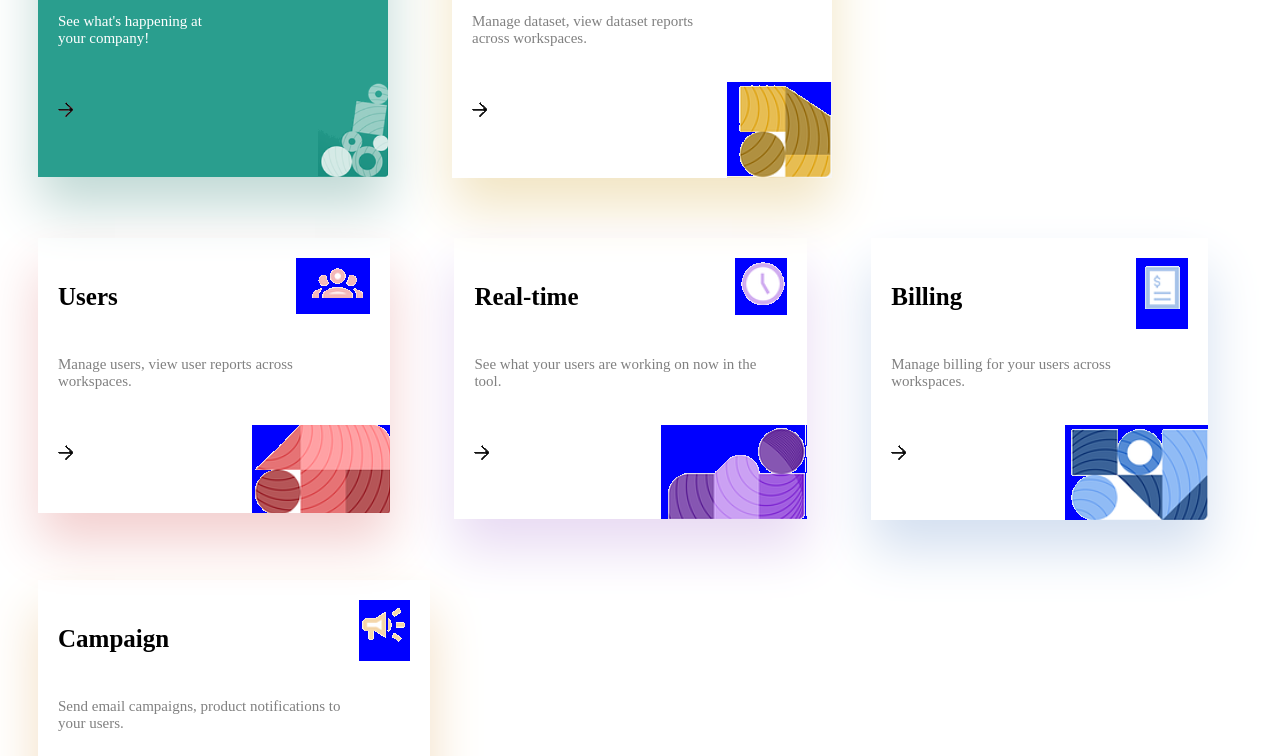
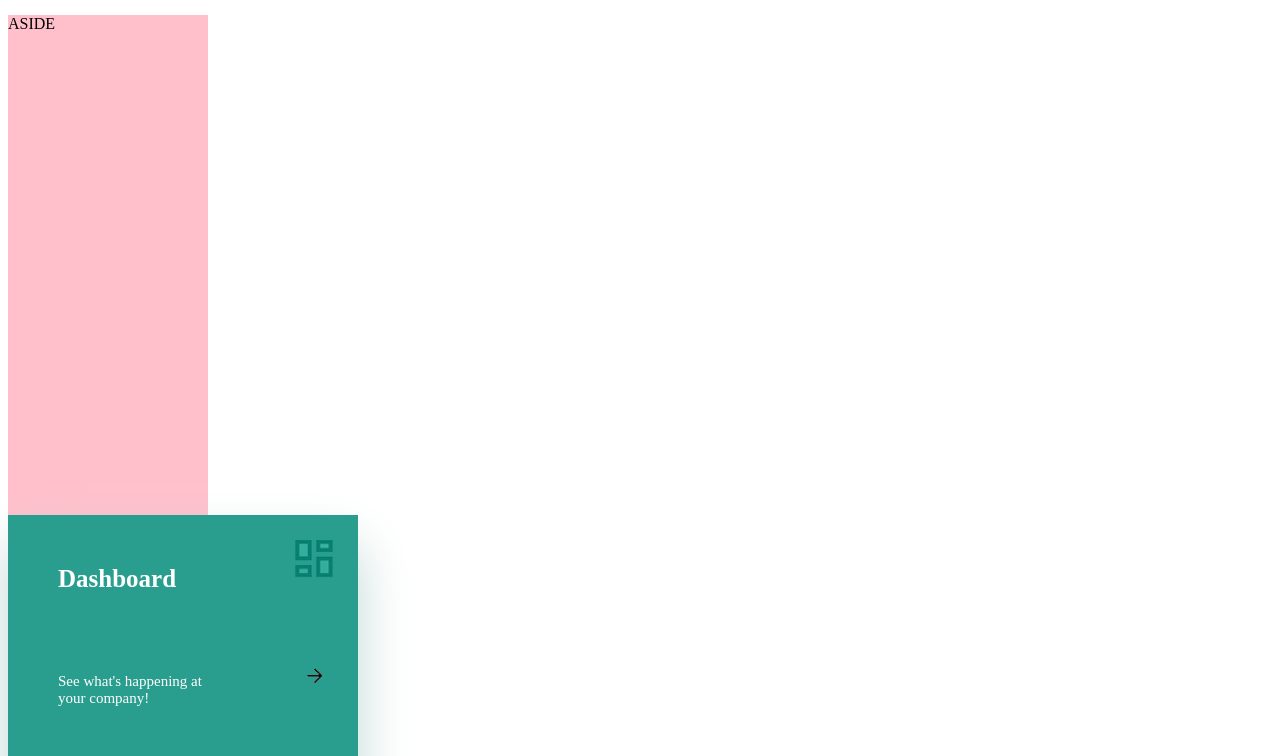
Before and after one commit to RasaZuk/good-morning, a website: page index.html in a window 1280 px wide. Shown: the part 188-944 px from the top of the page. Drawn offline with Linux system fonts and the light colour scheme.

Commit message:
CSS file

```diff
--- /dev/null
+++ b/css/main.css
@@ -0,0 +1,23 @@
+body {
+    display: inline-block;
+    width: 100px;
+}
+
+aside {
+    background-color: pink;
+    width: 200px;
+    height: 500px;
+    display: inline-block;
+
+
+}
+div {
+    display: inline-block;
+    width: 350px;
+
+}
+
+p {
+    display: inline-block;
+    margin: 30px;
+}
--- a/index.html
+++ b/index.html
@@ -5,13 +5,14 @@
     <meta charset="UTF-8">
     <meta name="viewport" content="width=device-width, initial-scale=1.0">
     <title>Document</title>
+    <link rel="stylesheet" href="./css/main.css">
 </head>
-<div style="color: black; font-size: 40px; font-family: Arial, Helvetica, sans-serif;">Good morning, Rasa!</div>
+<p style="color: black; font-size: 40px; font-family: Arial, Helvetica, sans-serif;">Good morning, Rasa!</p>
 
 <body>
-    <div style="display: inline inline-block; width: 100;">
 
-        <div style="display: inline-block; width: 350px; margin: 30px; box-shadow: 0 30px 50px rgb(192, 217, 213); background-color: rgb(42, 158, 142);">
+    <aside>ASIDE</aside>
+    <div style="box-shadow: 0 30px 50px rgb(192, 217, 213); background-color: rgb(42, 158, 142);">
         <h1 style="float: right; margin: 20px;"><img src="./images/dashboard_ikona.png" alt=""></h1>
         <p style="padding-left: 20px; padding-top: 20px; font-size: 25px; color: white; font-weight: 700;">Dashboard</h1>
         <p style="width: 50%; padding: 20px; font-size: 15px; color: white;">See what's happening at your company!</p>
@@ -19,44 +20,44 @@
         <img style="width: 20%; float: right;" src="/images/dashboard_paveikslelis.png" alt="">
     </div>
 
-        <div style="display: inline-block; margin: 30px; box-shadow: 0 30px 50px rgb(242, 229, 195);">
-            <h1 style="float: right; margin: 20px; background-color: blue;"><img src="./images/datasets_ikona.png" alt=""></h1>
+    <div style=" box-shadow: 0 30px 50px rgb(242, 229, 195);">
+        <h1 style="float: right; margin: 20px;"><img src="./images/datasets_ikona.png" alt=""></h1>
         <p style="padding-left: 20px; padding-top: 20px; font-size: 25px; color: black; font-weight: 700;">Datasets</h1>
         <p style="width: 60%; padding: 20px; font-size: 15px; color: grey;">Manage dataset, view dataset reports across workspaces.</p>
         <img style="padding: 20px;" src="./images/juoda-rodykle.png" alt="">
-            <img style="background-color: blue; float: right;" src="/images/datasets_paveikslelis.png" alt="">
+        <img style="float: right;" src="/images/datasets_paveikslelis.png" alt="">
     </div>
 
-        <div style="display: inline-block; margin: 30px; box-shadow: 0 30px 50px rgb(243, 207, 207);">
-            <h1 style="float: right; margin: 20px; background-color: blue;"><img src="/images/users_ikona.png" alt=""></h1>
+    <div style="box-shadow: 0 30px 50px rgb(243, 207, 207);">
+        <h1 style="float: right; margin: 20px;"><img src="/images/users_ikona.png" alt=""></h1>
         <p style="padding-left: 20px; padding-top: 20px; font-size: 25px; color: black; font-weight: 700;">Users</h1>
         <p style="width: 80%; padding: 20px; font-size: 15px; color: grey;">Manage users, view user reports across workspaces.</p>
         <img style="padding: 20px;" src="./images/juoda-rodykle.png" alt="">
-            <img style="background-color: blue; float: right;" src="./images/users_paveikslelis.png" alt="">
+        <img style="float: right;" src="./images/users_paveikslelis.png" alt="">
     </div>
 
-        <div style="display: inline-block; margin: 30px; box-shadow: 0 30px 50px rgb(232, 218, 243);">
-            <h1 style="float: right; margin: 20px; background-color: blue;"><img src="./images/real_ikona.png" alt=""></h1>
+    <div style="box-shadow: 0 30px 50px rgb(232, 218, 243);">
+        <h1 style="float: right; margin: 20px;"><img src="./images/real_ikona.png" alt=""></h1>
         <p style="padding-left: 20px; padding-top: 20px; font-size: 25px; color: black; font-weight: 700;">Real-time</h1>
         <p style="width: 80%; padding: 20px; font-size: 15px; color: grey;">See what your users are working on now in the tool.</p>
         <img style="padding: 20px;" src="./images/juoda-rodykle.png" alt="">
-            <img style="background-color: blue; float: right;" src="./images/real_paveikslelis.png" alt="">
+        <img style="float: right;" src="./images/real_paveikslelis.png" alt="">
     </div>
 
-        <div style="display: inline-block; margin: 30px; box-shadow: 0 30px 50px rgb(211, 223, 240);">
-            <h1 style="float: right; margin: 20px; background-color: blue;"><img src="./images/billing_ikona.png" alt=""></h1>
+    <div style="box-shadow: 0 30px 50px rgb(211, 223, 240);">
+        <h1 style="float: right; margin: 20px;"><img src="./images/billing_ikona.png" alt=""></h1>
         <p style="padding-left: 20px; padding-top: 20px; font-size: 25px; color: black; font-weight: 700;">Billing</h1>
         <p style="width: 80%; padding: 20px; font-size: 15px; color: grey;">Manage billing for your users across workspaces.</p>
         <img style="padding: 20px;" src="./images/juoda-rodykle.png" alt="">
-            <img style="background-color: blue; float: right;" src="./images/billing_paveikslelis.png" alt="">
+        <img style="float: right;" src="./images/billing_paveikslelis.png" alt="">
     </div>
 
-        <div style="display: inline-block; margin: 30px; box-shadow: 0 30px 50px rgb(243, 222, 194);">
-            <h1 style="float: right; margin: 20px; background-color: blue;"><img src="./images/campaign_ikona.png" alt=""></h1>
+    <div style="box-shadow: 0 30px 50px rgb(243, 222, 194);">
+        <h1 style="float: right; margin: 20px;"><img src="./images/campaign_ikona.png" alt=""></h1>
         <p style="padding-left: 20px; padding-top: 20px; font-size: 25px; color: black; font-weight: 700;">Campaign</h1>
         <p style="width: 80%; padding: 20px; font-size: 15px; color: grey;">Send email campaigns, product notifications to your users.</p>
         <img style="padding: 20px;" src="./images/juoda-rodykle.png" alt="">
-            <img style="background-color: blue; float: right;" src="./images/campaign_paveikslelis.png" alt="">
+        <img style="float: right;" src="./images/campaign_paveikslelis.png" alt="">
     </div>
 
 
```
Also changed, not shown: images/sukarpytas sablonas.png (added). Lines whose indentation alone changed are shown as unchanged.
